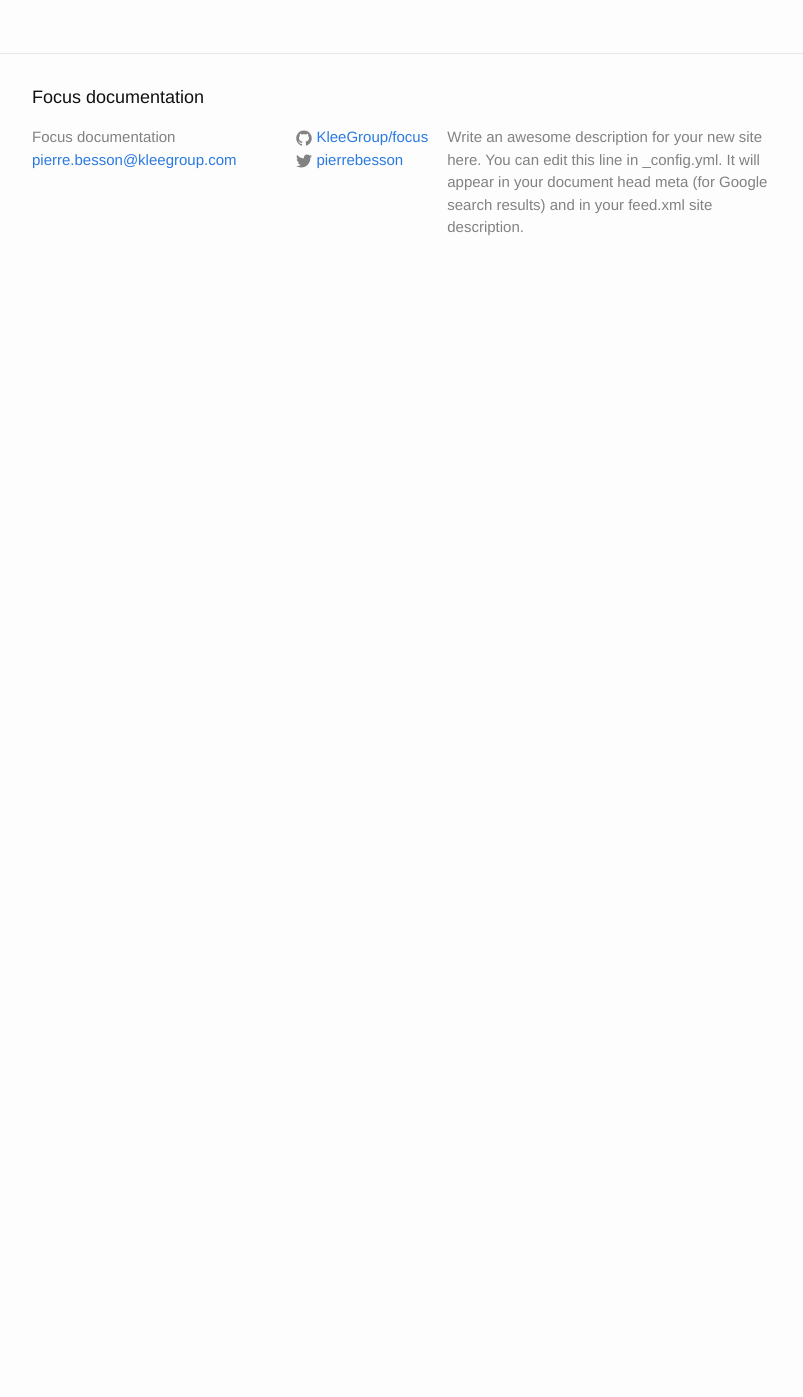
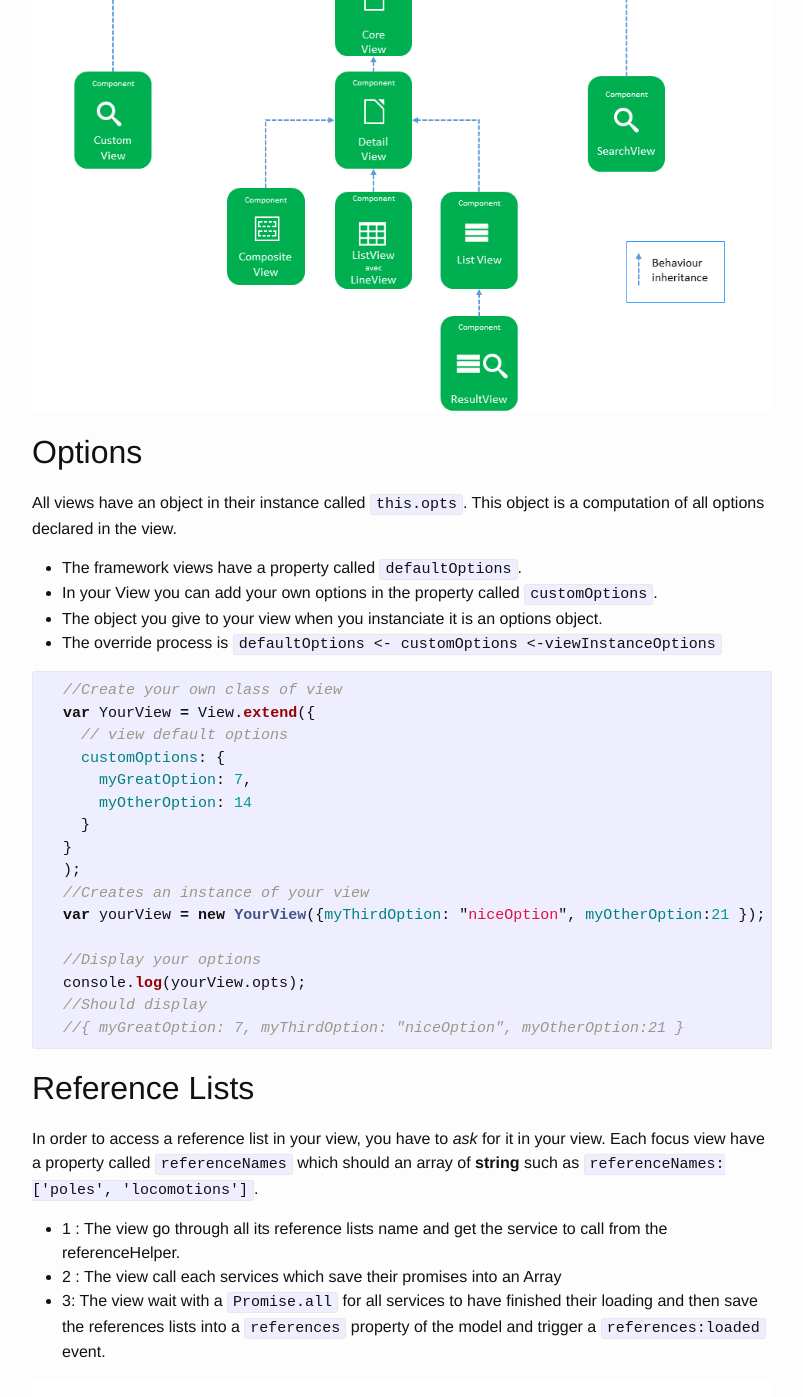
Before and after one commit to klee-contrib/focus-docs, a Jekyll site: the page built from _posts/2014-01-12-view.md, in a window 1280 px wide and 1400 px high, scrolled down 444 px. Shown: the top 1397 px of the window, without its empty margins (238-1041 px from the left). Built offline with Jekyll 4.4.1, drawn with Linux system fonts in a browser that asks for light colours; before the commit the page ends 900 px from its top, so only the background shows below that; some of the changed text lies outside the part shown.

Commit message:
Add service and view call.

```diff
--- a/_posts/2014-01-12-view.md
+++ b/_posts/2014-01-12-view.md
@@ -5,10 +5,64 @@
 categories: jekyll update
 ---
 
+Focus has an existing set of view.
+
 ## Hierarchy
+
+![View Hierarchy]({{ site.url }}/{{site.baseurl}}/assets/view_behaviour_inheritance.png)
 
 ## Options
 
+All views have an object in their instance called `this.opts`.
+This object is a computation of all options declared in the view.
+- The framework views have a property called `defaultOptions`.
+- In your View you can add your own options in the property called `customOptions`.
+- The object you give to your view when you instanciate it is an options object.
+- The override process is `defaultOptions <- customOptions <-viewInstanceOptions `
+
+{% highlight javascript %}
+  //Create your own class of view
+  var YourView = View.extend({
+    // view default options
+    customOptions: {
+      myGreatOption: 7,
+      myOtherOption: 14
+    }
+  }
+  );
+  //Creates an instance of your view
+  var yourView = new YourView({myThirdOption: "niceOption", myOtherOption:21 });
+
+  //Display your options
+  console.log(yourView.opts);
+  //Should display
+  //{ myGreatOption: 7, myThirdOption: "niceOption", myOtherOption:21 }
+{% endhighlight %}
+
 ## Reference Lists
 
+In order to access a reference list in your view, you have to _ask_  for it in your view.
+Each focus view have a property called `referenceNames` which should an array of **string** such as `referenceNames:['poles', 'locomotions']`.
+
+- 1 : The view go through all its reference lists name and get the service to call from the referenceHelper.
+- 2 : The view call each services which save their promises into an Array
+- 3:  The view wait with a `Promise.all` for all services to have finished their loading and then save the references lists into a `references` property of the model and trigger a `references:loaded` event.
+
+![View Hierarchy]({{ site.url }}/{{site.baseurl}}/assets/reference_lists.png)
+
 ## Debug
+
+Each view of **Focus** have a `debug` method. By default it logs :
+- The model, the view, the template on each render (when the data are ready)
+- The `DEBUG` function is not activated by default (the console would be too lousy), you have to activate it with `customOptions:{DEBUG: true}`
+- You can override the debug function during the realization of your page.
+{% highlight javascript %}
+var YourView = View.extend({
+  customOptions:{
+    DEBUG: true
+  },
+  debug: function yourViewDebug(){
+    console.log('Hello this is my debug function');
+  }
+});
+{% endhighlight %}
```
Also changed, not shown: _posts/2014-01-12-service.md (+4 -0 lines).
